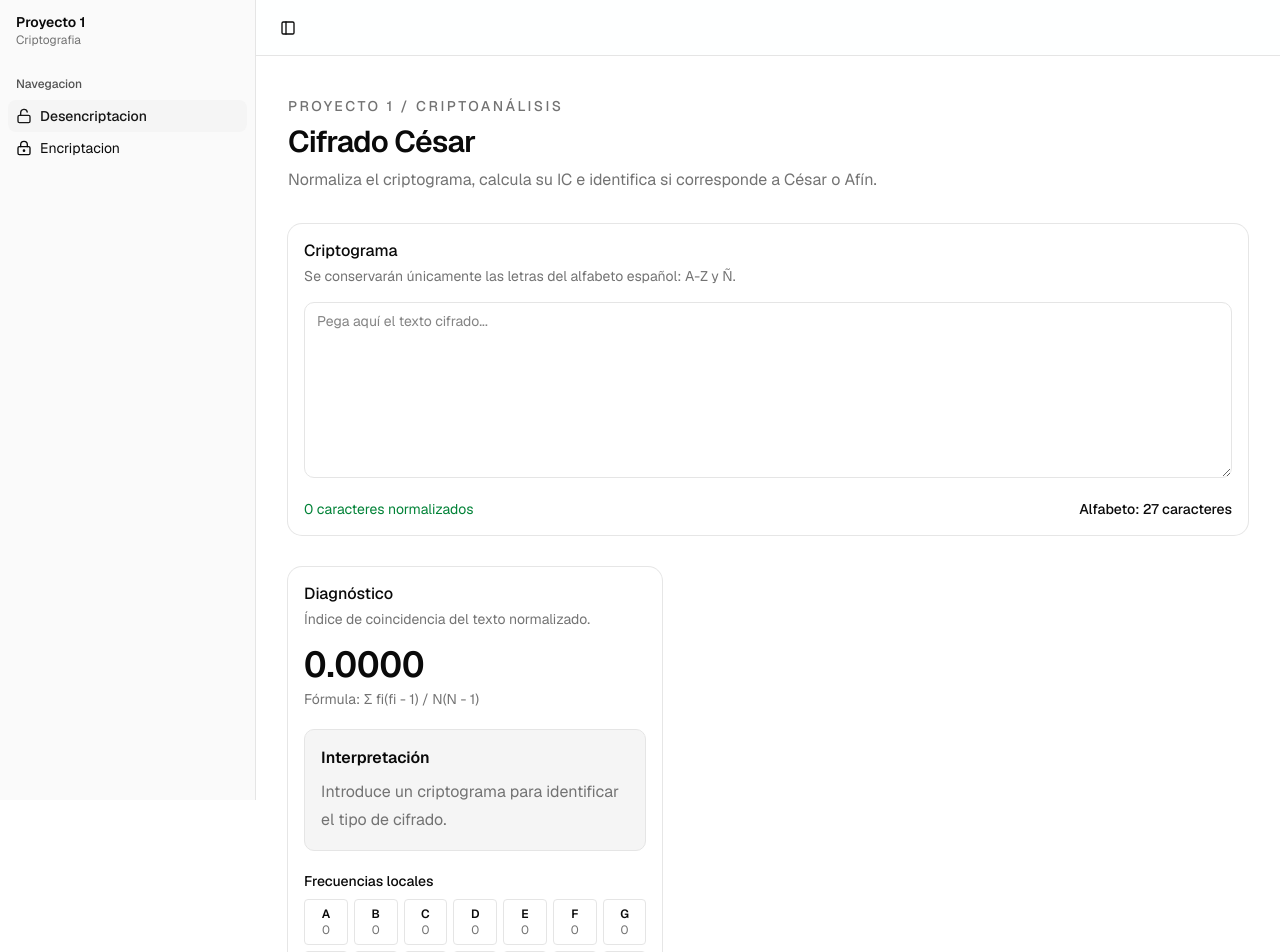
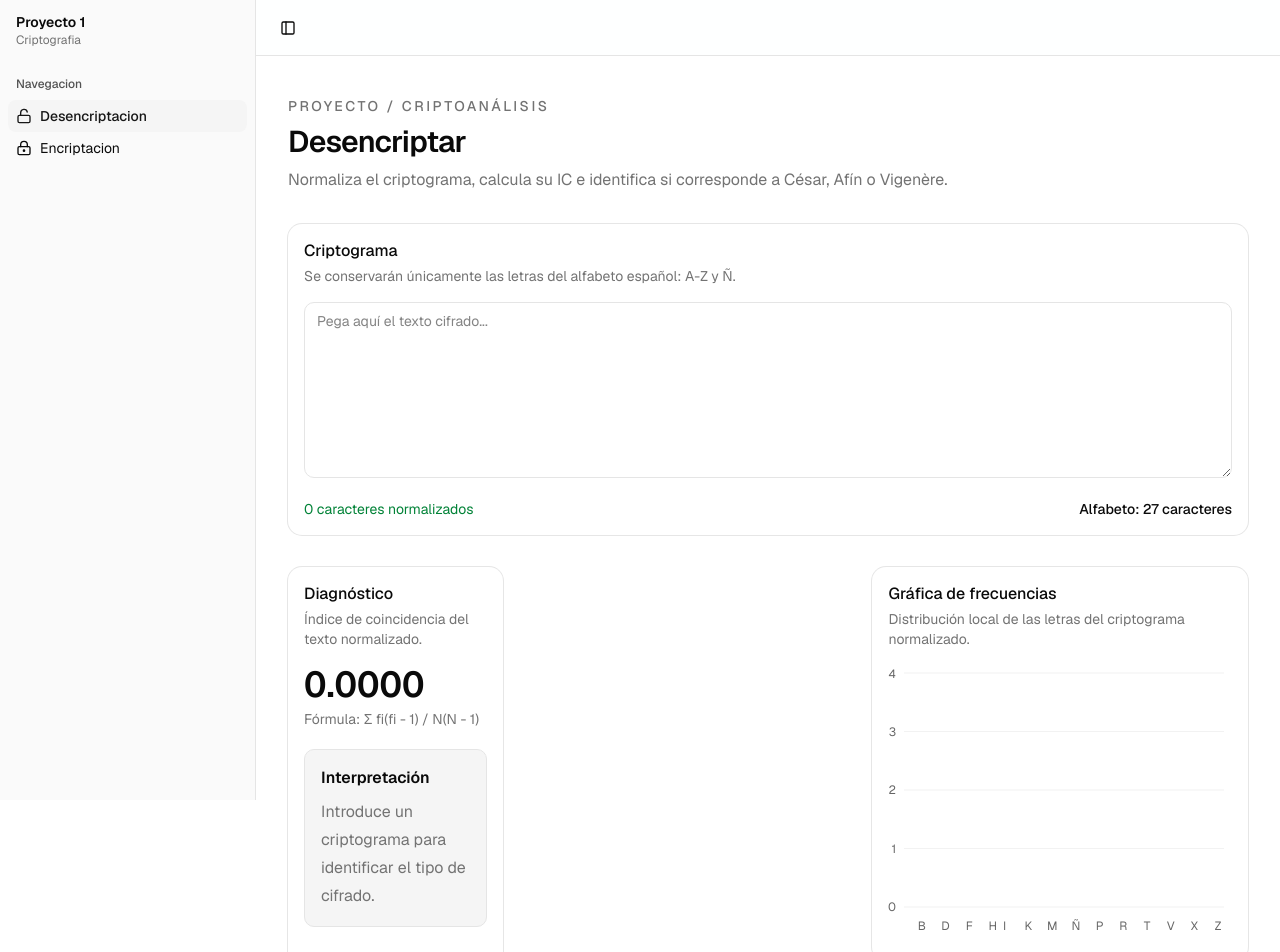
Before and after one commit to DarkOne10/Criptografia-web, a Next.js app in the folder criptografia-web/: page / in a window 1280 px wide. Shown: the top 952 px of the page. Built offline with nearby package versions, Linux system fonts and the light colour scheme.

Commit message:
update: redimension page

```diff
--- a/criptografia-web/app/page.tsx
+++ b/criptografia-web/app/page.tsx
@@ -247,9 +247,9 @@ export default function Home() {
     <main className="min-h-screen bg-white px-4 py-10 text-foreground sm:px-8">
       <div className="mx-auto flex w-full max-w-6xl flex-col gap-8">
         <header className="space-y-2">
-          <p className="text-sm font-medium uppercase tracking-[0.18em] text-muted-foreground">Proyecto 1 / Criptoanálisis</p>
-          <h1 className="text-3xl font-semibold tracking-tight">Cifrado César</h1>
-          <p className="max-w-2xl text-muted-foreground">Normaliza el criptograma, calcula su IC e identifica si corresponde a César o Afín.</p>
+          <p className="text-sm font-medium uppercase tracking-[0.18em] text-muted-foreground">Proyecto / Criptoanálisis</p>
+          <h1 className="text-3xl font-semibold tracking-tight">Desencriptar</h1>
+          <p className="max-w-2xl text-muted-foreground">Normaliza el criptograma, calcula su IC e identifica si corresponde a César, Afín o Vigenère.</p>
         </header>
 
         <Card>
@@ -274,7 +274,7 @@ export default function Home() {
           </CardContent>
         </Card>
 
-        <section className="grid items-start gap-6 lg:grid-cols-[0.8fr_1.2fr]">
+        <section className="grid items-start gap-6 lg:grid-cols-[0.8fr_1.2fr_1.4fr]">
           <div className="flex flex-col gap-6">
             <Card>
               <CardHeader>
@@ -461,7 +461,6 @@ export default function Home() {
             </Card>
             )}
           </div>
-        </section>
 
           <Card>
             <CardHeader>
@@ -480,6 +479,7 @@ export default function Home() {
               </ChartContainer>
             </CardContent>
           </Card>
+        </section>
 
         {selectedCandidate && (
           <Card>
```
Lines whose indentation alone changed are shown as unchanged.
